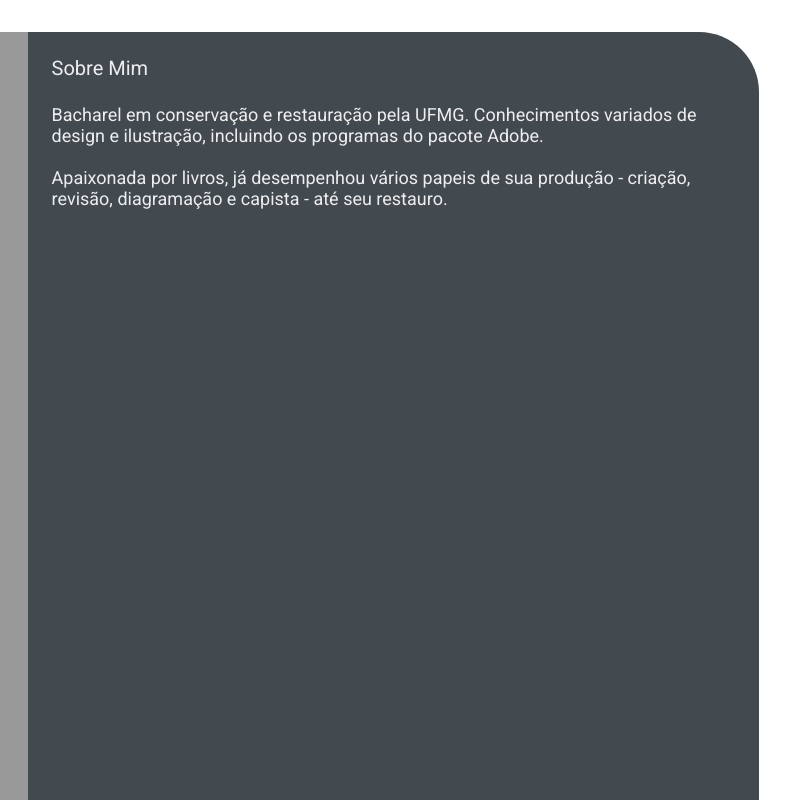
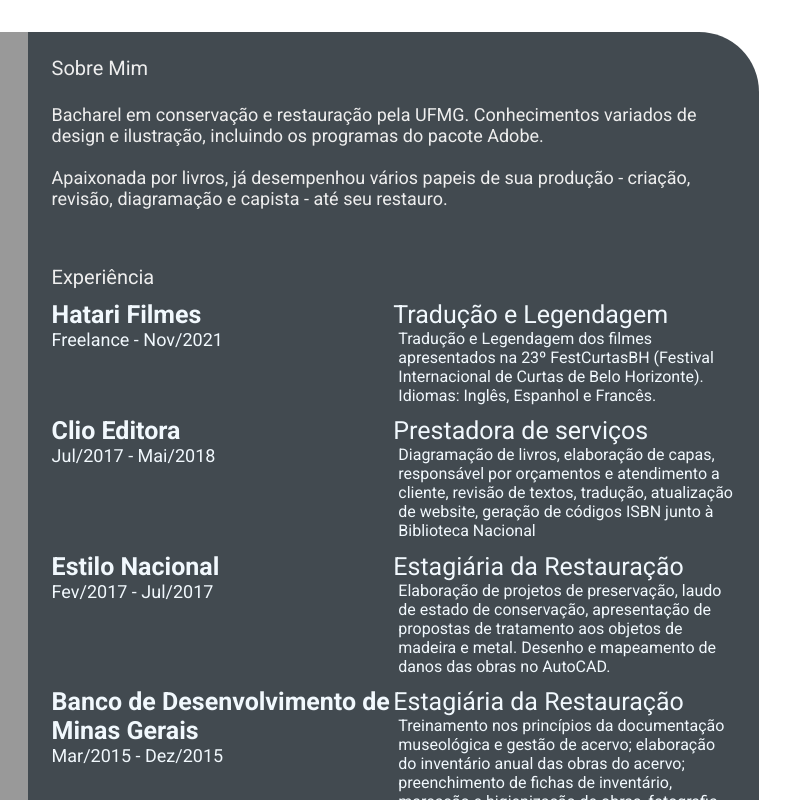
Before and after one commit to eibarracuda/devweekgit.github.io, a plain HTML site: page index.html in a window 1280 px wide. Shown: the top 800 px of the page, 393-1183 px from the left. Drawn offline with Linux system fonts and the light colour scheme.

Commit message:
Modified: index.html & style.css (#3)
Added job details on resume.

```diff
--- a/index.html
+++ b/index.html
@@ -54,13 +54,62 @@
         </section>
         <section class="right-section">
              <div class="right-sectiion-contents">
-                <section class="gap">
+                <section class="about gap">
                      <div class="right-title">Sobre Mim</div>
                     <p class="about-me-contents">Bacharel em conservação e restauração pela UFMG. Conhecimentos variados de design e ilustração, incluindo os programas do pacote Adobe.</br></br>
                         Apaixonada por livros, já desempenhou vários papeis de sua produção - criação, revisão, diagramação e capista - até seu restauro.
                     </p>
                 </section>
             </div>
+            <section class="experience gap">
+                <div class="right-title">Experiência</div>
+                <div class="experience-contents">
+                    <div class="exp-left">
+                        <p class="exp-company-name">Hatari Filmes</p>
+                        <p class="exp-time-period">Freelance - Nov/2021</p>
+                    </div>
+                    <div class="exp-right">
+                        <p class="exp-position">Tradução e Legendagem</p>
+                        <p class="exp-desc">Tradução e Legendagem dos filmes apresentados na 23º FestCurtasBH (Festival Internacional de Curtas de Belo Horizonte).
+                            </br> Idiomas: Inglês, Espanhol e Francês.
+                        </p>
+                    </div>
+                    <div class="exp-left">
+                        <p class="exp-company-name">Clio Editora</p>
+                        <p class="exp-time-period">Jul/2017 - Mai/2018</p>
+                    </div>
+                    <div class="exp-right">
+                        <p class="exp-position">Prestadora de serviços</p>
+                        <p class="exp-desc">Diagramação de livros, elaboração de capas, responsável por orçamentos e atendimento a cliente, revisão de textos, tradução, atualização de website, geração de códigos ISBN junto à Biblioteca Nacional</p>
+                    </div>
+                    <div class="exp-left">
+                        <p class="exp-company-name">Estilo Nacional</p>
+                        <p class="exp-time-period">Fev/2017 - Jul/2017</p>
+                    </div>
+                    <div class="exp-right">
+                        <p class="exp-position">Estagiária da Restauração</p>
+                        <p class="exp-desc">Elaboração de projetos de preservação, laudo de estado de conservação, apresentação de propostas de tratamento aos objetos de madeira e metal. Desenho e mapeamento de danos das obras no AutoCAD.</p>
+                    </div>
+                    <div class="exp-left">
+                        <p class="exp-company-name">Banco de Desenvolvimento de</br> Minas Gerais</p>
+                        <p class="exp-time-period">Mar/2015 - Dez/2015</p>
+                    </div>
+                    <div class="exp-right">
+                        <p class="exp-position">Estagiária da Restauração</p>
+                        <p class="exp-desc">Treinamento nos princípios da documentação museológica e gestão de acervo; elaboração do inventário anual das obras do acervo; preenchimento de fichas de inventário, marcação e higienização de obras, fotografia documental; criação de normas para a gestão e manipulação de obras do acervo. Disponibilização do acervo na internet; pesquisa histórica sobre o acervo; diagnóstico de conservação; pequenas intervenções de restauração.</p>
+                    </div>
+                    <div class="exp-left">
+                        <p class="exp-company-name">Arquivo Publico Mineiro</p>
+                        <p class="exp-time-period">Abr/2014 - Abr/2015</p>
+                    </div>
+                    <div class="exp-right">
+                        <p class="exp-position">Estagiária da Restauração</p>
+                        <p class="exp-desc">Integrante do projeto José Aparecido de Oliveira, que conta com fotos e documentos em papel. Catalogação, armazenamento de todo o acervo. Pequenos reparos de papel. Digitalização e microﬁlmagem. Edição de pequenos erros nas fotos digitalizadas.</p>
+                    </div>
+                </div>
+
+
+            </section>
         </section>
     </main>
 </body>
--- a/style.css
+++ b/style.css
@@ -110,3 +110,52 @@
     padding-left: 1.5rem; /* acrescentei ao css 24-nov */
     padding-right: 1.5rem; /* acrescentei ao css 24-nov */
 }
+.experience-contents,
+.education-contents,
+.awards-contents {
+    display: grid;
+    grid-template-columns: repeat(2, 1fr);
+    padding-bottom: 2rem;
+    color: #F1F8FD;
+}
+
+.exp-company-name,
+.education-school-name,
+.awards-company-name {
+    font-size: 25px;
+    font-weight: bold;
+}
+
+.exp-time-period,
+.educationp-time-period,
+.awards-time-period {
+    font-size: 18px;
+}
+
+.exp-position,
+.education-subject,
+.awards-name {
+    font-size: 25px;
+}
+
+.exp-desc,
+.education-desc,
+.awards-desc {
+    font-size: 16px;
+    padding-left: 5px;
+}
+
+/* acrescentei ao css 25-nov */
+.exp-left{
+    padding-left: 1.5rem;
+}
+
+.exp-right{
+    padding-right: 1.5rem;
+}
+
+.exp-left,
+.exp-right{
+    padding-top: 0.7rem;
+}
+/* acrescentei ao css 25-nov */
```
